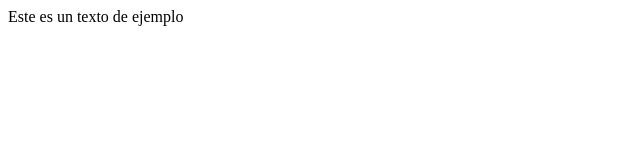
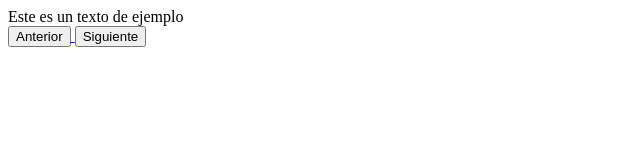
Before and after one commit to groversgg/Desafio_Funciones, a plain HTML site: page pintar.html in a window 1280 px wide. Shown: the whole page, without its empty margins (0-640 px from the left). Drawn offline with Linux system fonts and the light colour scheme.

Commit message:
Buttons commit

```diff
--- a/pintar.html
+++ b/pintar.html
@@ -7,7 +7,13 @@
 </head>
 <body>
     <div id="changeColor">Este es un texto de ejemplo</div>
+    <a href="index.html">
+        <button type="button">Anterior</button>
+    </a>
 
+    <a href="colores.html">
+        <button type="button">Siguiente</button>
+    </a>
     <script src="./assets/js/script.js"></script>
 </body>
 </html>
```
Also changed, not shown: colores.html (+3 -1 lines), index.html (+3 -1 lines).
